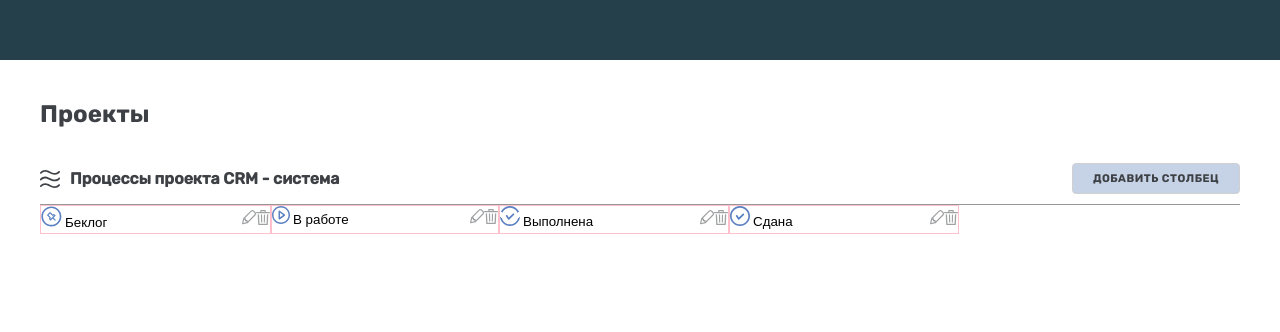
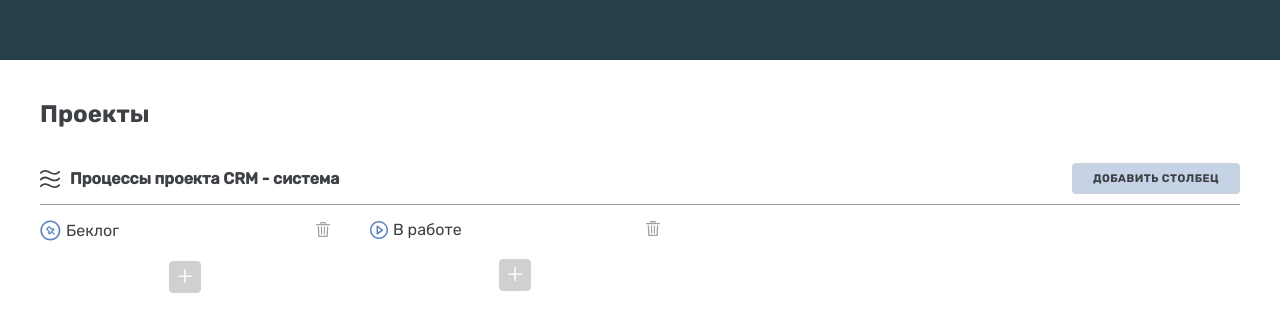
Before and after one commit to vvaleri/trello, a React app: page / in a window 1280 px wide. Shown: the top 332 px of the page. Built offline with nearby package versions, Linux system fonts and the light colour scheme.

Commit message:
change Board component

```diff
--- a/src/components/Board/Board.jsx
+++ b/src/components/Board/Board.jsx
@@ -1,37 +1,26 @@
-import React, { useState } from 'react';
-import { Input } from '../UI/Input/Input';
+import React from 'react';
 import { Button } from '../UI/Button/Button';
-import { Container, Head, Title, Buttons } from './board.style';
-import Edit from '../../assets/img/icon-edit.svg';
+import { Container, Head, Title, Buttons, Footer } from './board.style';
 import Delete from '../../assets/img/icon-delete.svg';
+import Add from '../../assets/img/icon-add.svg';
 
-export const Board = ({ column, deleteBoard }) => {
-  const [titleBoard, setTitleBoard] = useState(`${column.title}`);
-  const [activeInput, setActiveInput] = useState(false);
-
-  const isInputEdit = () => setActiveInput(true);
-
-  return (
+export const Board = ({ column }) => (
   <Container>
     <Head>
       <Title>
         <img src={column.src} alt="icon" />
-          <Input
-            main
-            className={activeInput ? 'active' : ''}
-            value={titleBoard}
-            onChange={e => setTitleBoard(e.target.value)}
-          />
+        {column.title}
       </Title>
       <Buttons>
-          <Button onClick={isInputEdit}>
-            <img src={Edit} alt="редактировать" />
-          </Button>
-          <Button onClick={() => deleteBoard(column.id)}>
+        <Button>
           <img src={Delete} alt="удалить" />
         </Button>
       </Buttons>
     </Head>
+    <Footer>
+      <Button grey>
+        <img src={Add} alt="добавить задачу" />
+      </Button>
+    </Footer>
   </Container>
 );
-};
--- a/src/components/Board/board.style.js
+++ b/src/components/Board/board.style.js
@@ -1,14 +1,25 @@
 import styled from 'styled-components';
 
 const Container = styled.div`
-  border: 1px solid pink;
+  margin-right: 40px;
+  flex: 0 0 290px;
 `;
 
 const Head = styled.div`
   display: flex;
+  justify-content: space-between;
+  padding-top: 5px;
+  padding-bottom: 10px;
 `;
 
 const Title = styled.div`
+  display: flex;
+  align-items: center;
+  margin-right: 5px;
+
+  img {
+    margin-right: 5px;
+  }
 
 `;
 
@@ -16,4 +27,11 @@ const Buttons = styled.div`
   display: flex;
 `;
 
-export { Container, Head, Title, Buttons };
+const Footer = styled.div`
+  display: flex;
+  justify-content: center;
+  padding-top: 10px;
+  padding-bottom: 10px;
+`;
+
+export { Container, Head, Title, Buttons, Footer };
--- a/src/components/Projects/Projects.jsx
+++ b/src/components/Projects/Projects.jsx
@@ -3,49 +3,11 @@ import { nanoid } from 'nanoid';
 import { Button } from '../UI/Button/Button';
 import { Board } from '../Board/Board';
 import { Main, Title, Head, Text, Columns } from './projects.style';
+import { taskBoards } from '../../store';
 import Waves from '../../assets/img/icon-title.svg';
-import Backlog from '../../assets/img/icon-column-1.svg';
-import InProgress from '../../assets/img/icon-column-2.svg';
-import Done from '../../assets/img/icon-column-3.svg';
-import Passed from '../../assets/img/icon-column-4.svg';
 
 export const Projects = () => {
-  const [defaultBoard, setDefaultBoard] = useState([
-    {
-      id: 1,
-      src: Backlog,
-      title: 'Беклог'
-    },
-    {
-      id: 2,
-      src: InProgress,
-      title: 'В работе'
-    },
-    {
-      id: 3,
-      src: Done,
-      title: 'Выполнена'
-    },
-    {
-      id: 4,
-      src: Passed,
-      title: 'Сдана'
-    }
-  ]);
-
-  const addBoard = () => {
-    const newBoard = {
-      id: nanoid(),
-      src: Backlog,
-      title: ''
-    };
-
-    setDefaultBoard([...defaultBoard, newBoard]);
-  };
-
-  const deleteBoard = boardId => {
-    setDefaultBoard(defaultBoard.filter(item => item.id !== boardId));
-  };
+  const [defaultBoard, setDefaultBoard] = useState(taskBoards);
 
   return (
     <Main>
@@ -55,13 +17,14 @@ export const Projects = () => {
           <img src={Waves} alt="иконка волн" />
           <h2>Процессы проекта CRM - система</h2>
         </Text>
-        <Button main type="button" onClick={addBoard}>Добавить столбец</Button>
+        <Button main type="button">Добавить столбец</Button>
       </Head>
       <Columns>
         {
-        defaultBoard.map(column => (
-          <Board key={nanoid()} column={column} deleteBoard={deleteBoard} />
-        ))
+        defaultBoard.boardsId.map(item => {
+          const column = defaultBoard.boards[item];
+          return <Board key={nanoid()} column={column} />;
+        })
         }
       </Columns>
     </Main>
--- a/src/components/Projects/projects.style.js
+++ b/src/components/Projects/projects.style.js
@@ -14,6 +14,7 @@ const Head = styled.div`
   display: flex;
   justify-content: space-between;
   padding-bottom: 10px;
+  margin-bottom: 10px;
   border-bottom: 1px solid #979797;
 `;
 
@@ -33,6 +34,7 @@ const Text = styled.div`
 
 const Columns = styled.div`
   display: flex;
+
 `;
 
 export { Main, Title, Head, Text, Columns };
--- a/src/components/UI/Button/button.style.js
+++ b/src/components/UI/Button/button.style.js
@@ -3,6 +3,7 @@ import styled, { css } from 'styled-components';
 const MainButton = styled.button`
   border: none;
   background-color: transparent;
+  border-radius: 4px;
   transition: opacity 0.3s;
   cursor: pointer;
 
@@ -22,7 +23,24 @@ const MainButton = styled.button`
     text-transform: uppercase;
     background-color: #C6D2E5;
     border: 1px solid #D0D0D0;
-    border-radius: 4px;
+  `}
+
+  ${props => props.grey && css`
+    width: 32px;
+    height: 32px;
+    background-color: #D0D0D0;
+    border: 1px solid #D0D0D0;
+    transition: background-color 0.3s;
+
+    @media (hover: hover), screen and (min-width: 0\0) {
+      :hover,
+      :focus {
+        background-color: #7EA4E7;
+        opacity: 1;
+
+      }
+    }
+
   `}
 
 `;
--- /dev/null
+++ b/src/store/index.js
@@ -0,0 +1,38 @@
+import Backlog from '../assets/img/icon-column-1.svg';
+import InProgress from '../assets/img/icon-column-2.svg';
+import Done from '../assets/img/icon-column-3.svg';
+import Passed from '../assets/img/icon-column-4.svg';
+
+const taskCards = [
+  {
+    id: 1,
+    text: 'Интерфейс динамики кадров на предприятии'
+  },
+  {
+    id: 2,
+    text: 'Ежемесячный отчёт для куратора'
+  },
+  {
+    id: 3,
+    text: 'Статистика по заявкам'
+  }
+];
+
+export const taskBoards = {
+  boards: {
+    'board-1': {
+      id: 'board-1',
+      src: Backlog,
+      title: 'Беклог',
+      taskCards
+    },
+    'board-2': {
+      id: 'board-2',
+      src: InProgress,
+      title: 'В работе',
+      taskCards: []
+    }
+  },
+
+  boardsId: ['board-1', 'board-2']
+};
```
Also changed, not shown: src/assets/img/icon-add.svg (added), src/assets/img/icon-edit.svg (deleted). Lines whose indentation alone changed are shown as unchanged.
